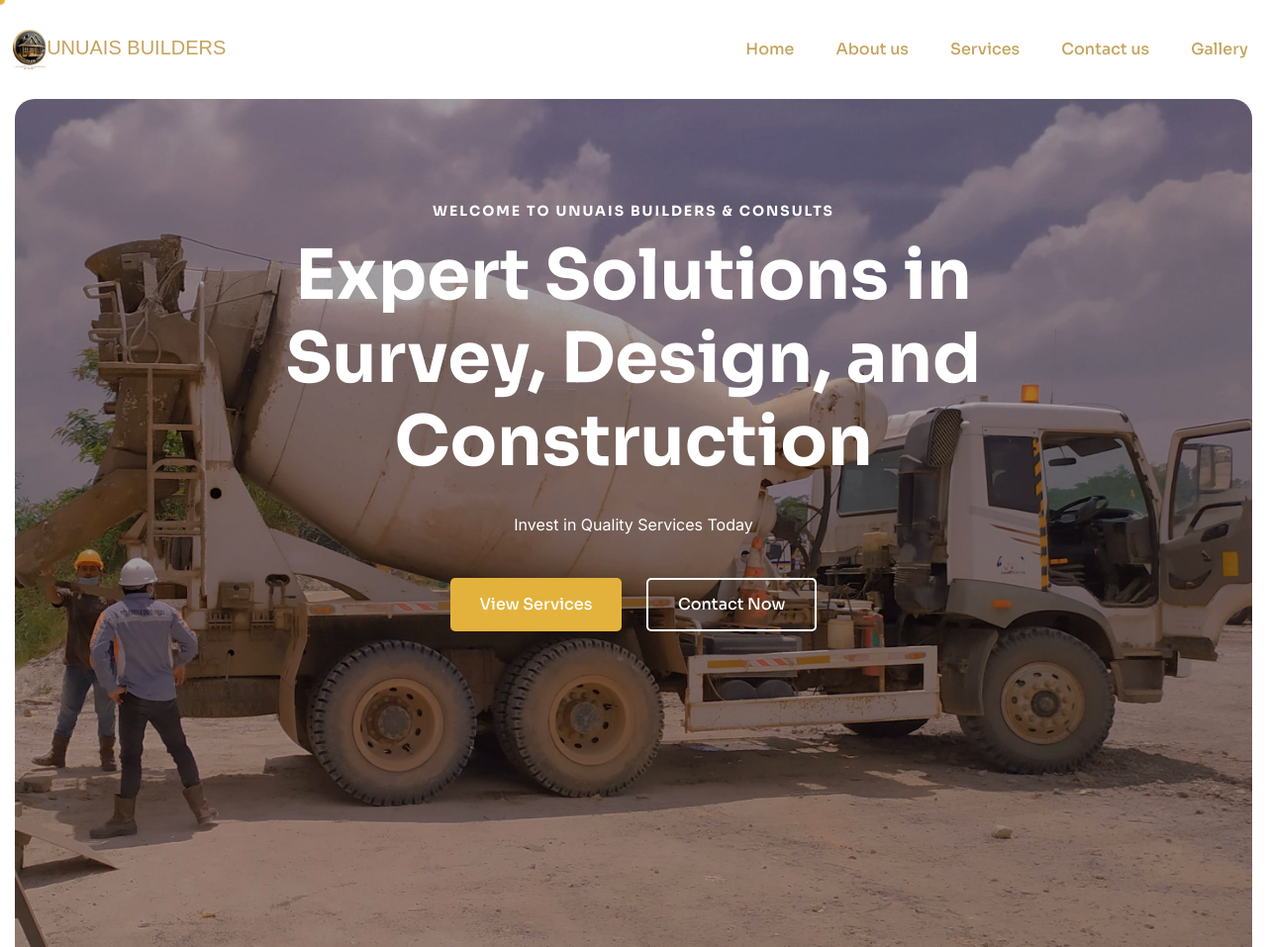
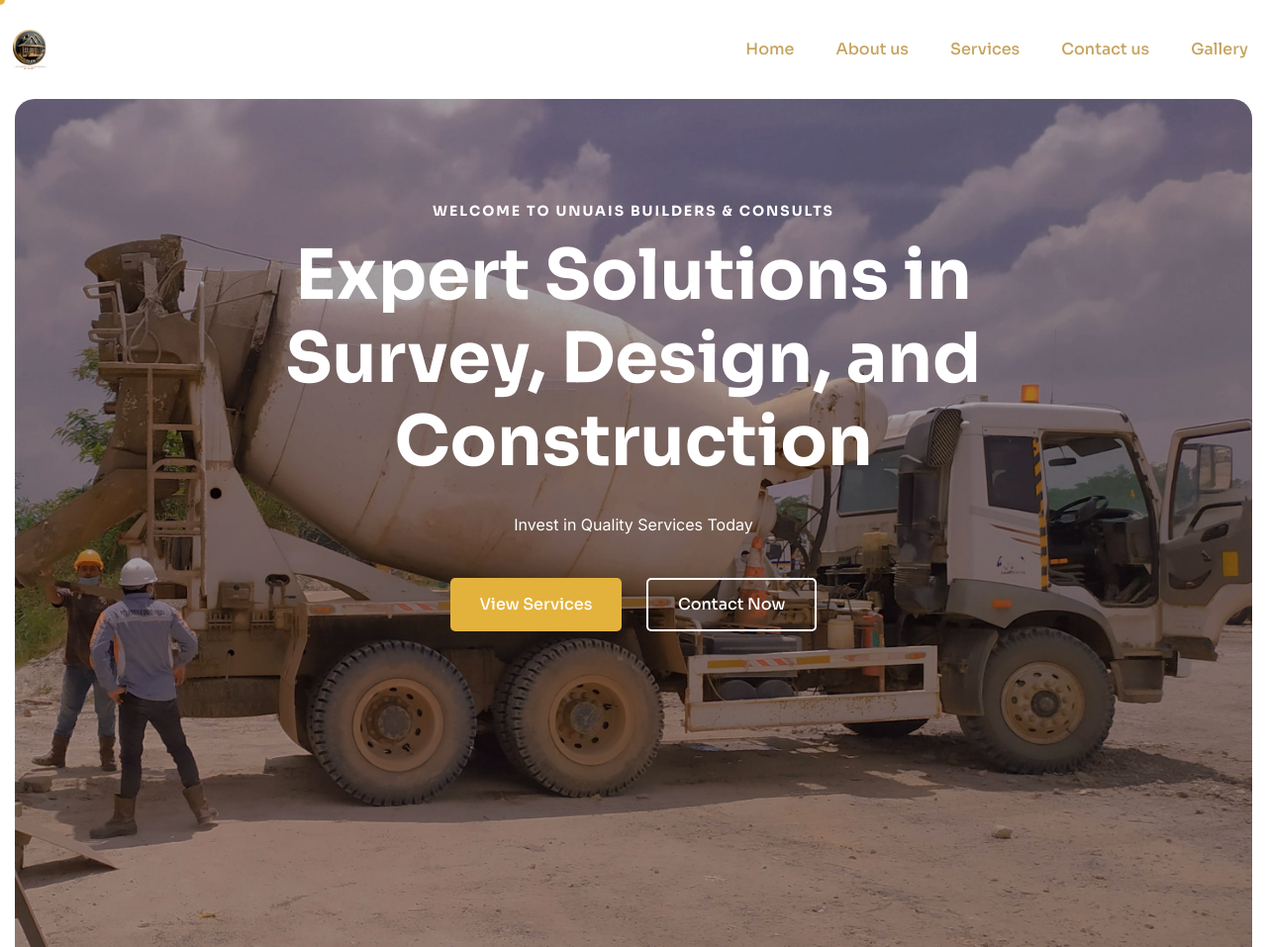
Before and after one commit to heebraim/unuaisbuilders, a plain HTML site: page unuaisbuilders/index.html in a window 1280 px wide. Shown: the top 957 px of the page at 99% size. Drawn offline with Linux system fonts and the light colour scheme; a script that the page names is missing.

Commit message:
aftergap

```diff
--- a/unuaisbuilders/index.html
+++ b/unuaisbuilders/index.html
@@ -46,7 +46,7 @@
                 src="images/unuaislogo.jpeg"
                 style="height: 40px"
                 alt="unuaislogo"
-              /><span style="font-family:fantasy;color: #c6a35c;">UNUAIS BUILDERS</span></a
+              /></a
             >
             <div class="collapse navbar-collapse main-menu">
               <ul class="navbar-nav mr-auto" id="menu">
@@ -766,6 +766,7 @@
         </div>
       </div>
     </footer>
+    <br><br>
     <div class="footer-copyright-links" >
       <div class="container" >
         <div class="row  align-items-center"  >
@@ -773,7 +774,7 @@
           <div class="">
             <div class="footer-policy-links" >
 
-                <p>Copyright &copy; 2025. UNUAIS Builders with  <img src="/unuaisbuilders/images/love.svg" alt=""> by <a href="https://zentedge.com" style="color: white;">ZentedgeSolutions</a>
+                <p>Copyright &copy; 2025. UNUAIS Builders with  <img src="/unuaisbuilders/images/lovely.svg" alt=""> by <a href="https://zentedge.com" style="color: white;">ZentedgeSolutions</a>
                   <!-- <p style="color: white;"></p> -->
 
             </div>
```
Also changed, not shown: unuaisbuilders/about.html (+4 -3 lines), unuaisbuilders/contact.html (+4 -3 lines), unuaisbuilders/gallery.html (+3 -2 lines), unuaisbuilders/services.html (+3 -2 lines), unuaisbuilders/images/lovely.svg (added).
